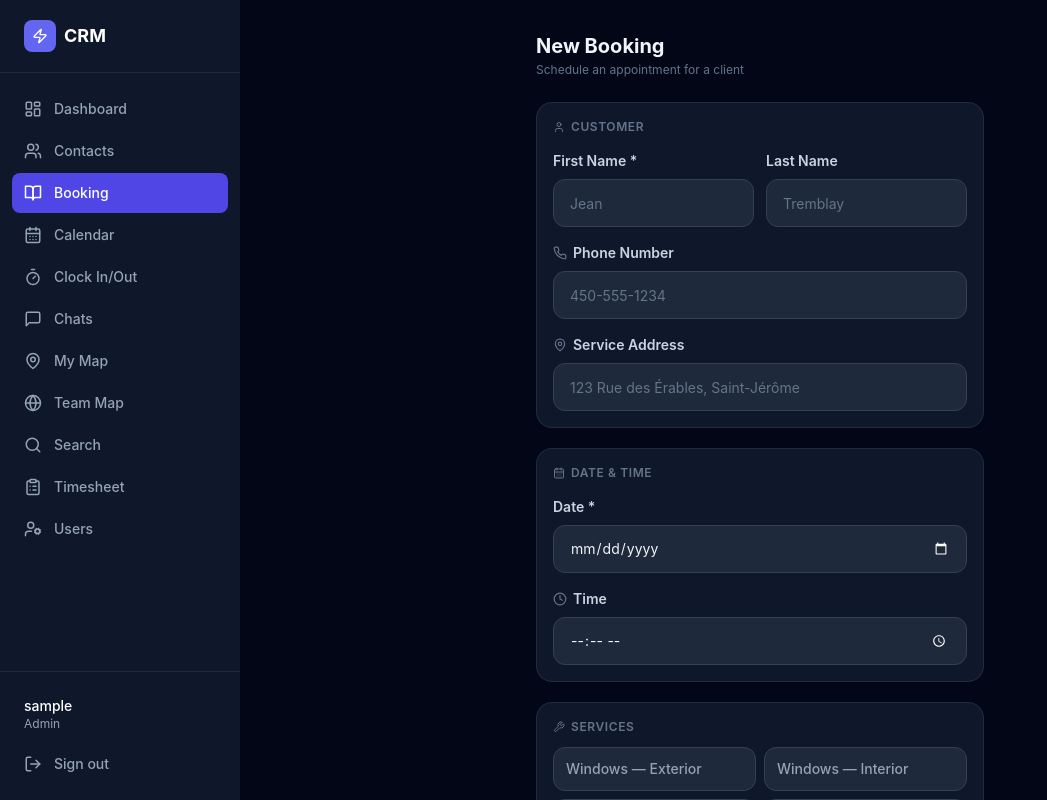
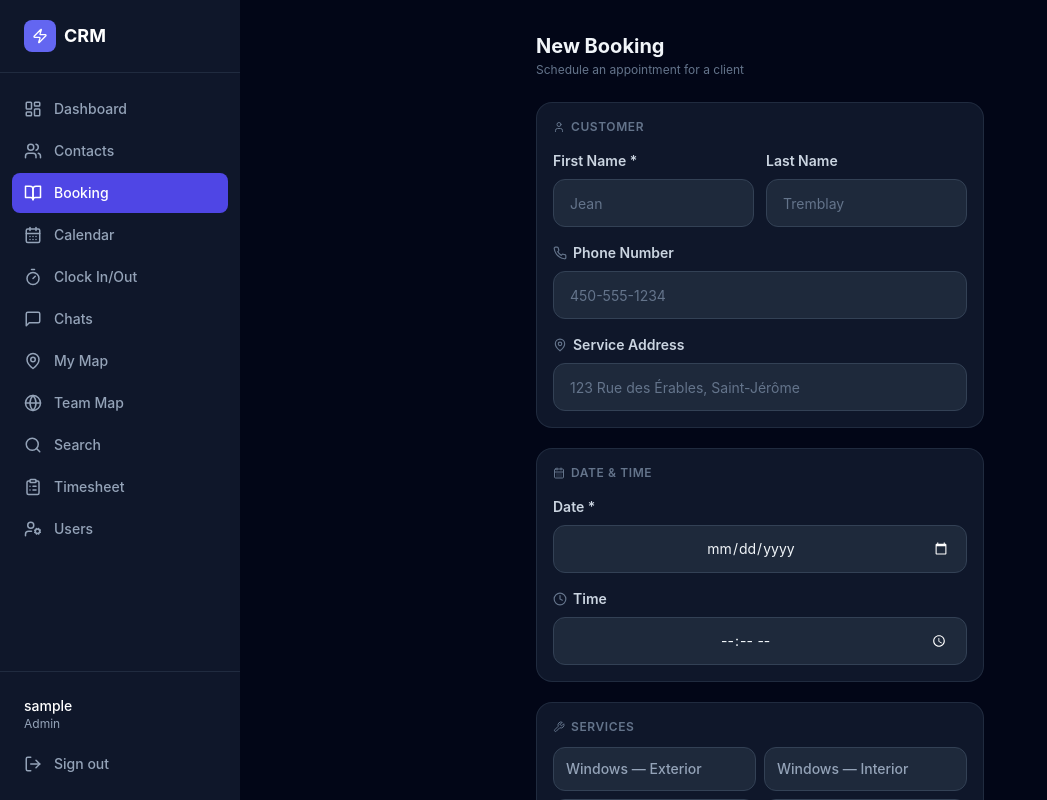
Before and after one commit to fouadaberkane37-spec/CRMWMB, a React (Vite) app in the folder frontend/: page /booking in a window 1280 px wide. Shown: the whole page, without its empty margins (0-1047 px from the left). Built offline with nearby package versions, Linux system fonts and the light colour scheme; no server answers; sample sign-in values are in the browser's storage.

Commit message:
Center date and time input text in Booking form
https://claude.ai/code/session_01D1WYo19kvxMJxENviivNpL

```diff
--- a/frontend/src/pages/Booking.jsx
+++ b/frontend/src/pages/Booking.jsx
@@ -28,6 +28,7 @@ function Field({ label, icon: Icon, children }) {
 }
 
 const INPUT = "w-full bg-slate-800 border border-slate-700 text-slate-100 placeholder-slate-500 rounded-xl px-4 text-sm focus:outline-none focus:ring-2 focus:ring-indigo-500"
+const INPUT_CENTER = INPUT + " text-center"
 
 const MAX_PER_DAY = 3
 
@@ -218,8 +219,8 @@ export default function Booking() {
                 type="date"
                 value={form.date}
                 onChange={e => handleDateChange(e.target.value)}
-                className={`${INPUT} ${dayFull ? 'border-red-500/70 ring-1 ring-red-500/40' : ''}`}
-                style={{ height: '48px', colorScheme: 'dark', width: '100%', maxWidth: '100%', minWidth: 0, display: 'block', WebkitAppearance: 'none' }}
+                className={`${INPUT_CENTER} ${dayFull ? 'border-red-500/70 ring-1 ring-red-500/40' : ''}`}
+                style={{ height: '48px', colorScheme: 'dark', width: '100%', maxWidth: '100%', minWidth: 0, display: 'block', WebkitAppearance: 'none', textAlign: 'center' }}
                 required
               />
             </Field>
@@ -246,8 +247,8 @@ export default function Booking() {
               type="time"
               value={form.time}
               onChange={e => set('time', e.target.value)}
-              className={INPUT}
-              style={{ height: '48px', colorScheme: 'dark', width: '100%', maxWidth: '100%', minWidth: 0, display: 'block', WebkitAppearance: 'none' }}
+              className={INPUT_CENTER}
+              style={{ height: '48px', colorScheme: 'dark', width: '100%', maxWidth: '100%', minWidth: 0, display: 'block', WebkitAppearance: 'none', textAlign: 'center' }}
             />
           </Field>
         </div>
```
